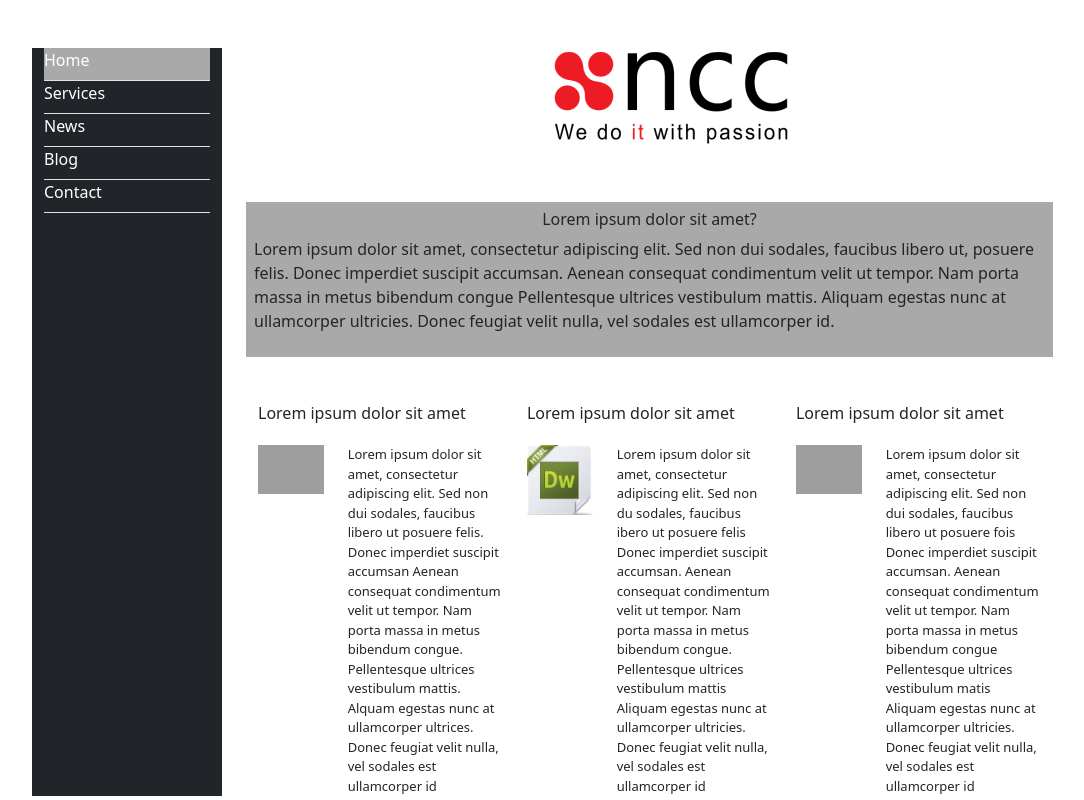
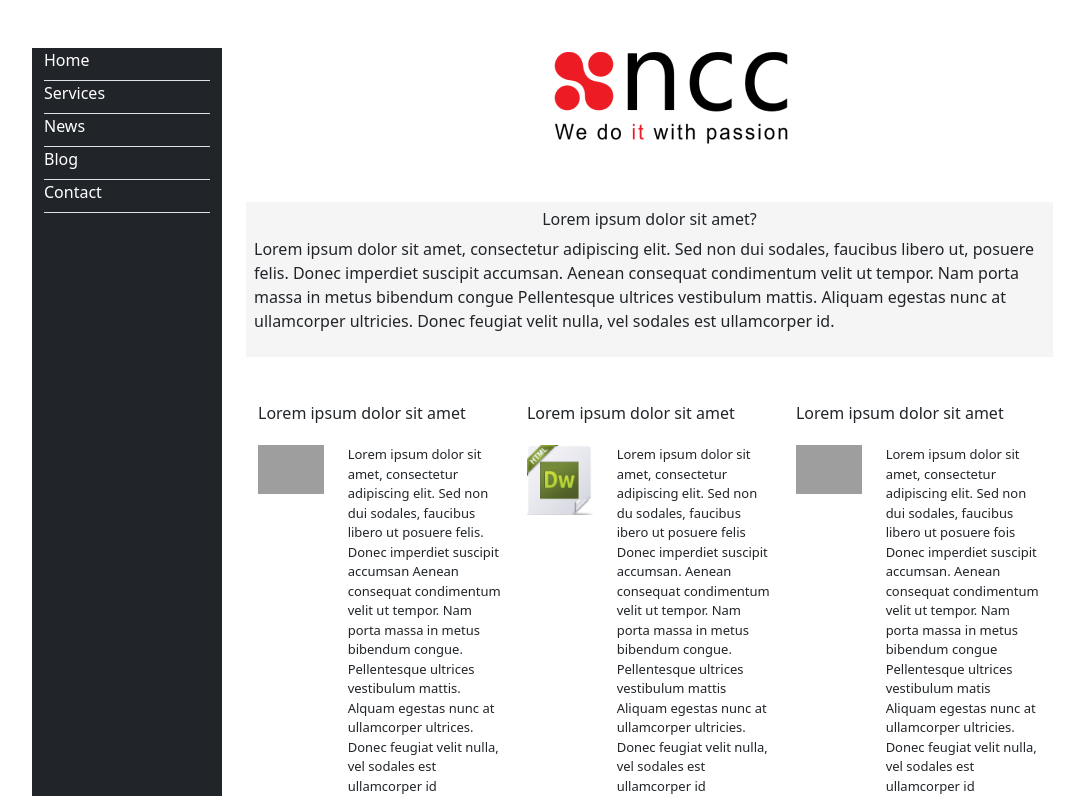
Before and after one commit to lephuongtrang45678/Test, a plain HTML site: page index.html in a window 1280 px wide. In both pictures the pointer is over the item "Home". Shown: the whole page, without its empty margins (38-1122 px from the left). Drawn offline with nearby package versions, Linux system fonts and the light colour scheme; grey boxes are pictures that could not be loaded.

Commit message:
Update main.css

```diff
--- a/main.css
+++ b/main.css
@@ -15,7 +15,7 @@
 }
 
 .header-left-li:hover {
-    background-color: darkgray;
+    background-color: light;
 }
 
 .img-right {
@@ -24,7 +24,7 @@
 }
 
 .header-body {
-    background-color: darkgray;
+    background-color: #F5F5F5;
 }
 
 .text-bottom {
```
